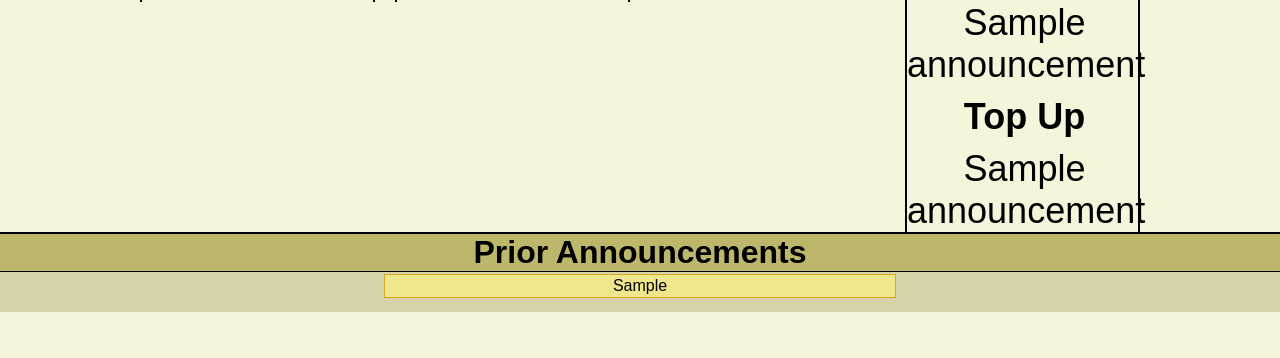
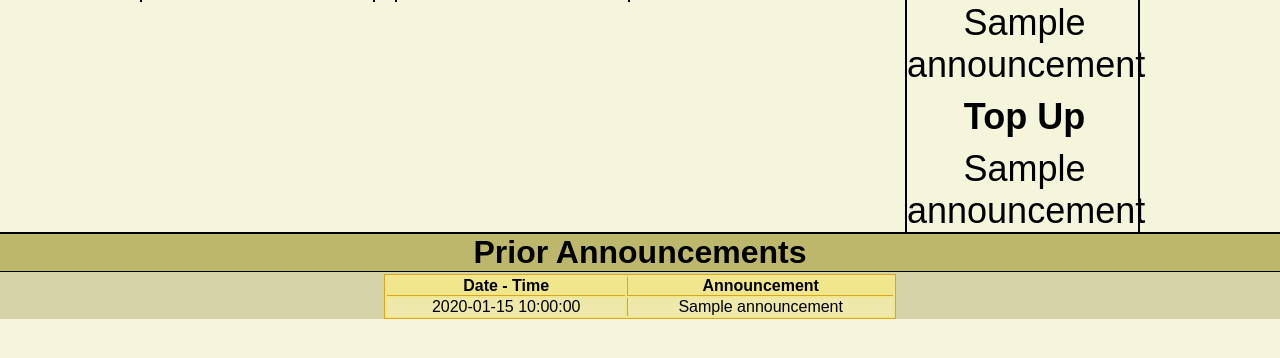
Before and after one commit to AustralianSynchrotron/announcements-site, a Python web app: template templates/index.html in a window 1280 px wide. Shown: the part 365-723 px from the top of the page. Run offline with Jinja, Linux system fonts and the light colour scheme; the template is opened without the code that fills it: most values are stand-ins (such as "Sample title", 1, 10 or a date in 2020).

Commit message:
added table with announcement and corresponding time as footer

```diff
--- a/app.py
+++ b/app.py
@@ -6,6 +6,7 @@ import os
 from collections import namedtuple
 from codes import codes
 from epics import caput
+from datetime import datetime
 
 current_dir = os.path.dirname(os.path.abspath(__file__))
 
@@ -43,9 +44,10 @@ class Root:
             value = codes[code][1]
             recorded = codes[code][4]
             print 'caput("{0}", "{1}")'.format(pv, value)
-            caput(pv, value)
+            #caput(pv, value)
+            right_now = datetime.now().strftime('%Y-%m-%d %H:%M:%S')
             success = True
-            recent_announcements.append(recorded)
+            recent_announcements.append({"announcement":recorded,"time":right_now})
             recent_announcements = recent_announcements[-10:]
         except KeyError:
             success = False
--- a/public/css/style.css
+++ b/public/css/style.css
@@ -103,7 +103,7 @@ li.injection, li.searchi, li.searchsr, li.searchb, li.scraping, li.dump, li.pa,
   margin:0px;
   clear:both;
   overflow:auto;
-  height:80px;
+  /*height:80px;*/
   background-color:#d6d3a9;
 }
 
@@ -127,6 +127,18 @@ td {
   text-align:center;
 }
 
+td.announced_list {
+  border-left: 1px solid goldenrod;
+}
+
+th {
+  border-bottom:1px solid goldenrod;
+}
+
+th.announced_title {
+  border-left: 1px solid goldenrod;
+}
+
 h3.table_heading {
   display:block;
   background-color: darkkhaki;/*#e6e2a0;*/
--- a/templates/index.html
+++ b/templates/index.html
@@ -99,9 +99,12 @@
     <div id="last_announced">
       <h3 class="table_heading">Prior Announcements</h3>
       <table>
+        <th>Date - Time</th>
+        <th class="announced_title">Announcement</th>
         {% for recent_announcement in recent_announcements|reverse %}
           <tr>
-            <td>{{recent_announcement}}</td>
+            <td>{{recent_announcement["time"]}}</td>
+            <td class="announced_list">{{recent_announcement["announcement"]}}</td>
           </tr>
         {% endfor %}
       </table>
```
